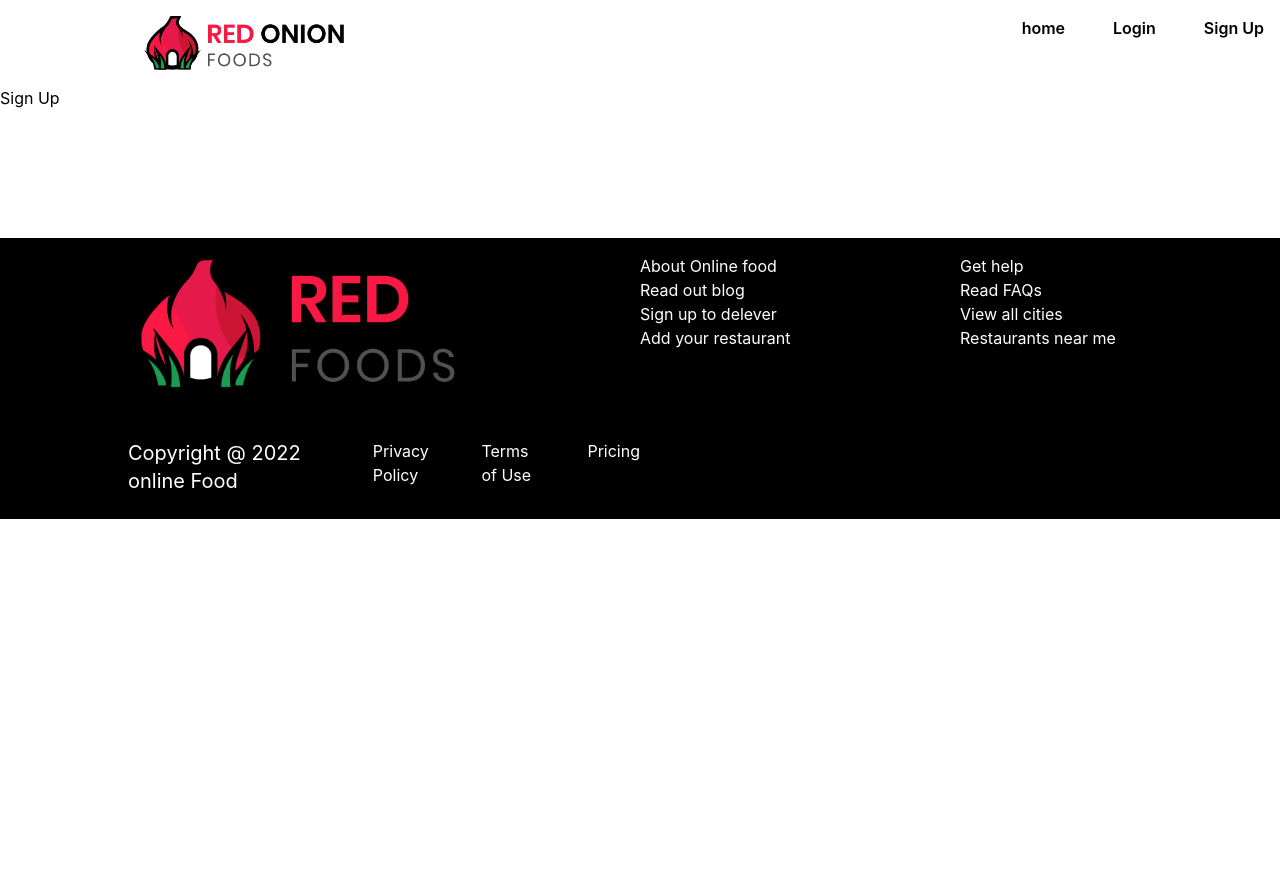
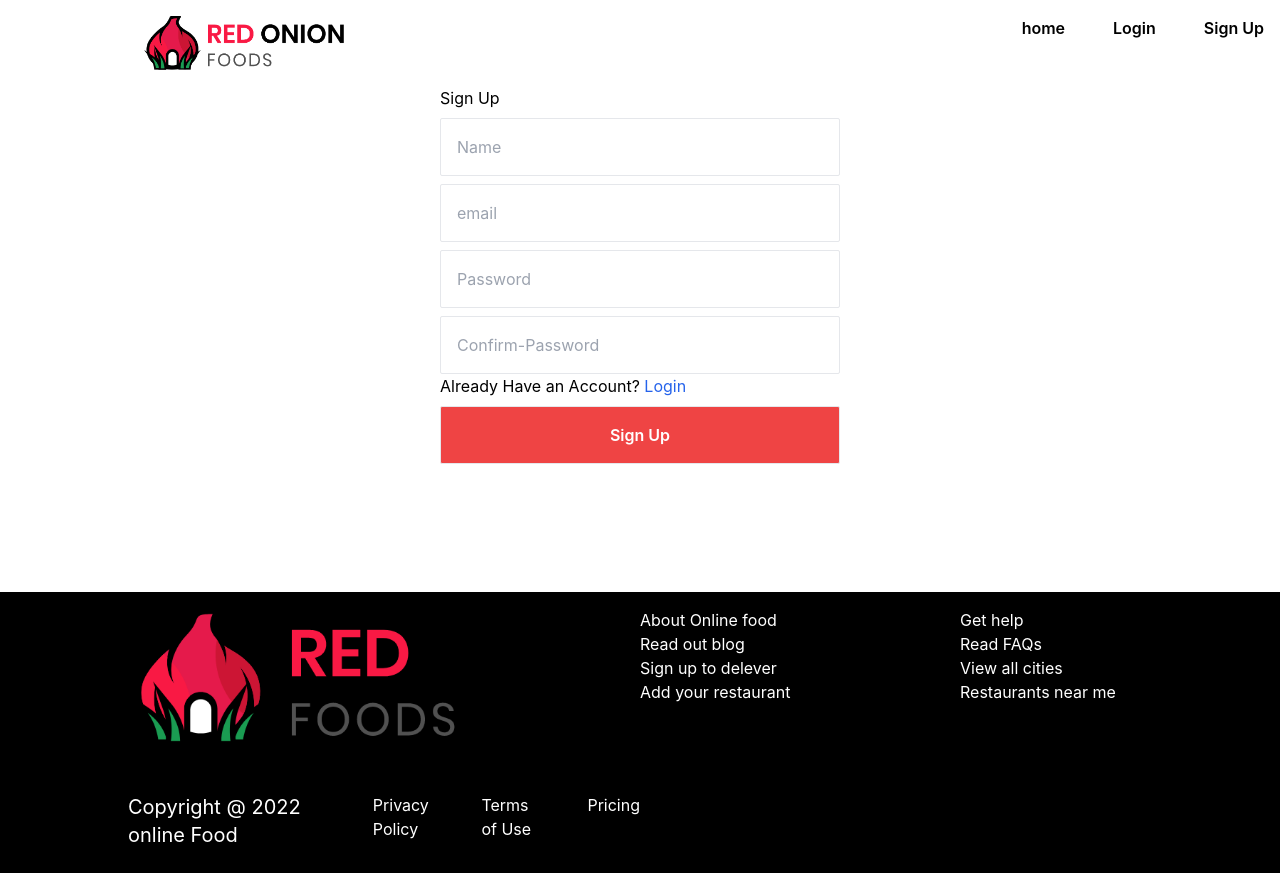
Before and after one commit to Tanjinhossain1/food-hub, a React (Create React App) app: page /signup in a window 1280 px wide. Before the commit the page ends 800 px from the top, so only its background shows below. Built offline with nearby package versions, Linux system fonts and the light colour scheme.

Commit message:
login and sign up page aded

```diff
--- a/src/App.js
+++ b/src/App.js
@@ -11,8 +11,6 @@ import Login from './Pages/Login/Login/Login';
 import SignUp from './Pages/Login/SignUp/SignUp';
 import Footer from './Pages/Sheare/Footer/Footer';
 import Header from './Pages/Sheare/Header/Header';
-import Shef from './Pages/Sheare/Shef/Shef';
-import Test from './Pages/Test/Test';
 
 function App() {
   return (
--- a/src/Pages/Login/Login/Login.js
+++ b/src/Pages/Login/Login/Login.js
@@ -1,9 +1,24 @@
 import React from 'react';
+import { Link } from 'react-router-dom';
 
 const Login = () => {
     return (
         <div>
-            <h1> Login</h1>
+      <div>
+            <div className='flex justify-center'>
+                <div>
+                    <h1>Login</h1>
+                    <div className='w-50 mx-auto'>
+                        <input className='block border p-4 w-[400px] mt-2 rounded-sm ' type="email" name="email" placeholder='email' id="" />
+                        <input className='block border p-4 w-[400px] mt-2 rounded-sm ' type="password" name='password' placeholder='Password' />
+                        <p>Don't Have Account? <Link className='text-blue-600' to='/signup '>Creat New Account</Link></p>
+                        <input className=' bg-red-500 text-white font-semibold block border p-4 w-[400px] mt-2 rounded-sm ' type="submit" name='Login' value='Login' placeholder='Confirm-Password' />
+                    </div>
+
+                </div>
+
+            </div>
+        </div>
         </div>
     );
 };
--- a/src/Pages/Login/SignUp/SignUp.js
+++ b/src/Pages/Login/SignUp/SignUp.js
@@ -1,9 +1,26 @@
 import React from 'react';
+import { Link } from 'react-router-dom';
 
 const SignUp = () => {
+
     return (
         <div>
-            <h1> Sign Up</h1>
+            <div className='flex justify-center'>
+                <div>
+                    <h1> Sign Up</h1>
+                    <div className='w-50 mx-auto'>
+                        <input className='block border p-4 w-[400px] mt-2 rounded-sm ' placeholder='Name' type="text" name="name" id="" />
+                        <input className='block border p-4 w-[400px] mt-2 rounded-sm ' type="email" name="email" placeholder='email' id="" />
+                        <input className='block border p-4 w-[400px] mt-2 rounded-sm ' type="password" name='password' placeholder='Password' />
+                        <input className='block border p-4 w-[400px] mt-2 rounded-sm ' type="password" name='confirm-password' placeholder='Confirm-Password' />
+                        <p>Already Have an Account? <Link className='text-blue-600' to='/login '>Login</Link></p>
+                        <input className=' bg-red-500 text-white font-semibold block border p-4 w-[400px] mt-2 rounded-sm ' type="submit" name='Sign Up' value='Sign Up' />
+
+                    </div>
+
+                </div>
+
+            </div>
         </div>
     );
 };
```
